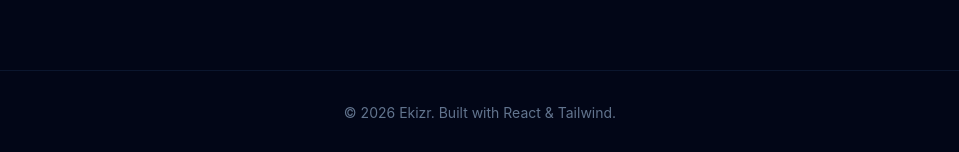
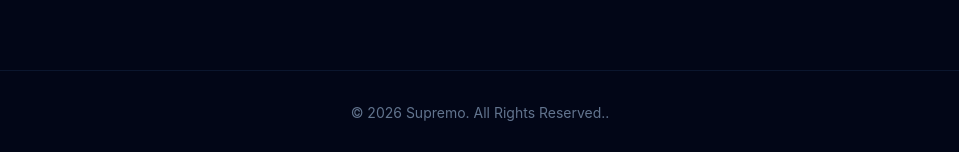
Before and after one commit to Supremo290/portfolio-v1, a React (Vite) app: page / in a window 1280 px wide. Shown: the part 3324-3476 px from the top of the page, without its empty margins (160-1119 px from the left). Built offline with nearby package versions, Linux system fonts and the light colour scheme.

Commit message:
Update footer text to reflect new branding and copyright information

```diff
--- a/src/App.tsx
+++ b/src/App.tsx
@@ -17,7 +17,7 @@ function App() {
         <Contact />
       </main>
       <footer className="text-center text-sm text-slate-500 py-8 border-t border-glow-400/10">
-        © {new Date().getFullYear()} Ekizr. Built with React &amp; Tailwind.
+        © {new Date().getFullYear()} Supremo. All Rights Reserved..
       </footer>
     </div>
   );
```
